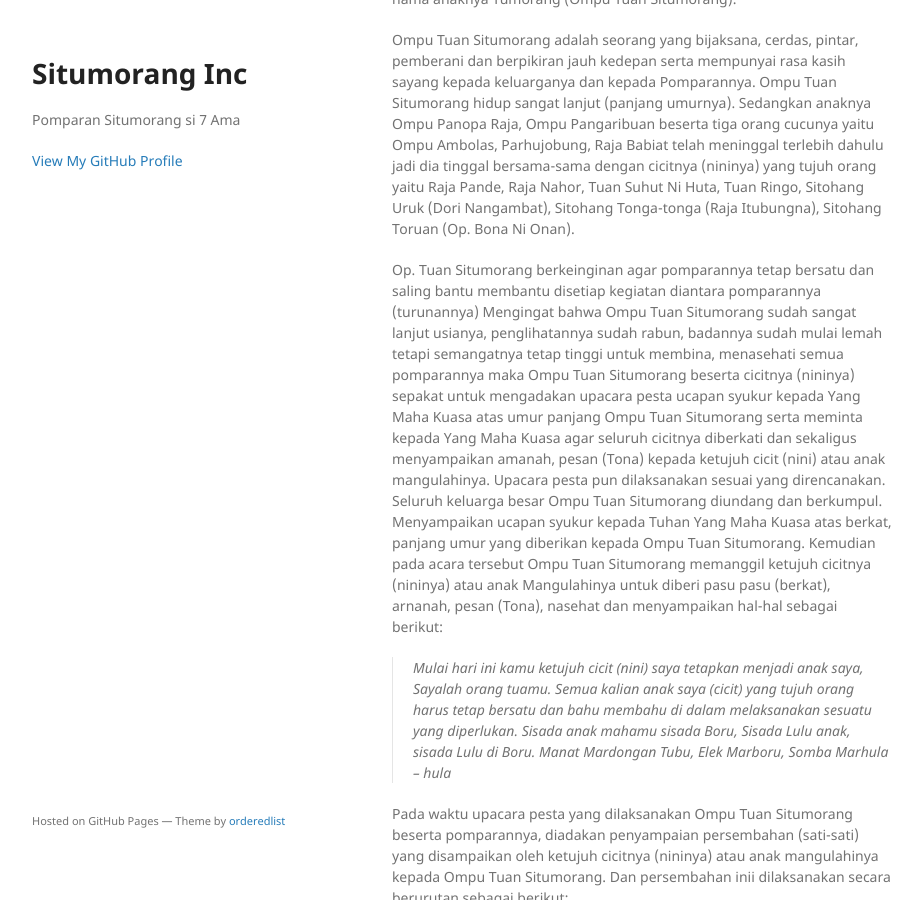
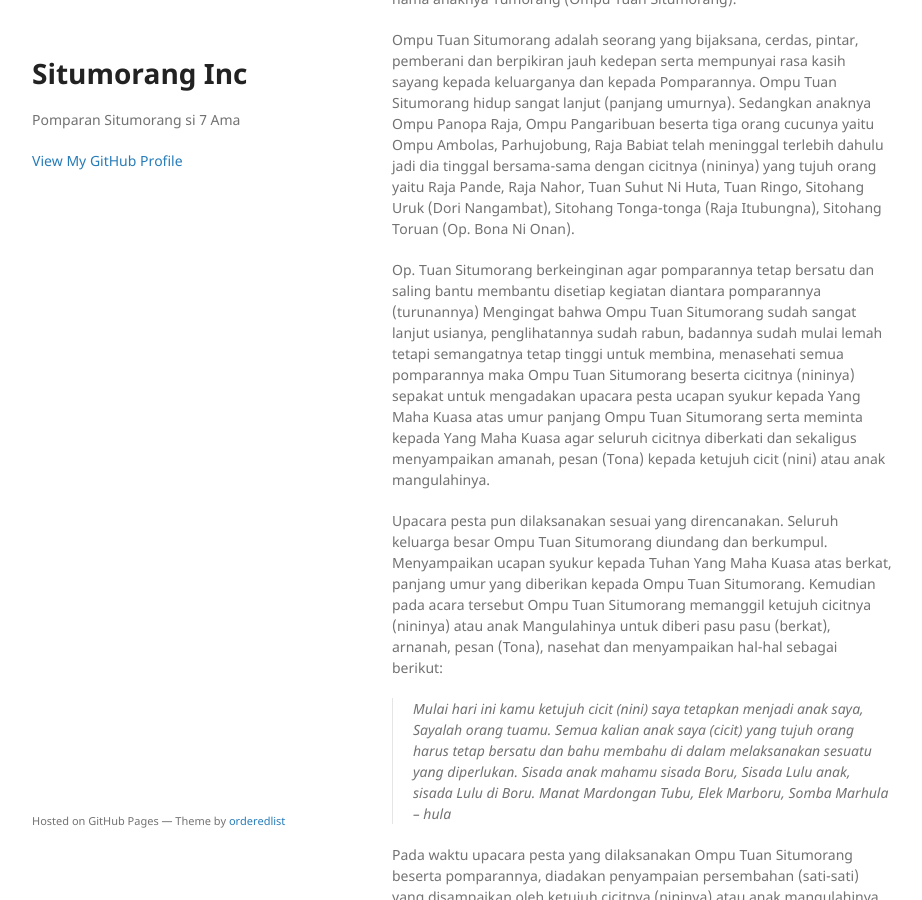
Before and after one commit to situmorang/situmorang.github.io, a Jekyll site: the page built from index.md, in a window 1280 px wide and 900 px high, scrolled down 1501 px. Shown: the whole window, without its empty margins (178-1100 px from the left). Built offline with Jekyll 4.4.1, drawn with Linux system fonts in a browser that asks for light colours; our own code applies the rules of GitHub Pages for plain Markdown files.

Commit message:
add content

```diff
--- a/index.md
+++ b/index.md
@@ -54,6 +54,7 @@ Ompu Tuan Situmorang adalah seorang yang bijaksana, cerdas, pintar, pemberani da
 
 Op. Tuan Situmorang berkeinginan agar pomparannya tetap bersatu dan saling bantu membantu disetiap kegiatan diantara pomparannya (turunannya)
 Mengingat bahwa Ompu Tuan Situmorang sudah sangat lanjut usianya, penglihatannya sudah rabun, badannya sudah mulai lemah tetapi semangatnya tetap tinggi untuk membina, menasehati semua pomparannya maka Ompu Tuan Situmorang beserta cicitnya (nininya) sepakat untuk mengadakan upacara pesta ucapan syukur kepada Yang Maha Kuasa atas umur panjang Ompu Tuan Situmorang serta meminta kepada Yang Maha Kuasa agar seluruh cicitnya diberkati dan sekaligus menyampaikan amanah, pesan (Tona) kepada ketujuh cicit (nini) atau anak mangulahinya.
+
 Upacara pesta pun dilaksanakan sesuai yang direncanakan. Seluruh keluarga besar Ompu Tuan Situmorang diundang dan berkumpul. Menyampaikan ucapan syukur kepada Tuhan Yang Maha Kuasa atas berkat, panjang umur yang diberikan kepada Ompu Tuan Situmorang. Kemudian pada acara tersebut Ompu Tuan Situmorang memanggil ketujuh cicitnya (nininya) atau anak Mangulahinya untuk diberi pasu pasu (berkat), arnanah, pesan (Tona), nasehat dan menyampaikan hal-hal sebagai berikut:
 
 >Mulai hari ini kamu ketujuh cicit (nini) saya tetapkan menjadi anak saya, Sayalah orang tuamu.
@@ -64,12 +65,19 @@ Manat Mardongan Tubu, Elek Marboru, Somba Marhula – hula
 Pada waktu upacara pesta yang dilaksanakan Ompu Tuan Situmorang beserta pomparannya, diadakan penyampaian persembahan (sati-sati) yang disampaikan oleh ketujuh cicitnya (nininya) atau anak mangulahinya kepada Ompu Tuan Situmorang. Dan persembahan inii dilaksanakan secara berurutan sebagai berikut:
 
 1. Persembahan (Satti-satti) dan Raja Pande (Lumban Pande). Ompu Tuan Situmorang menerimanya dengan mengatakan Maulate (terima kasih), namalo doho, Pande doho, mangula siulaonmu, kamu kerjakanlah apa yang dapat kamu kerjakan untuk yang baik. Jadi goarmu mulai sadanion Jounma ho Raja Pande (Lumban Pande).
+
 2. Persembahan (Satti-satti)dan Raja Nohor (Lumban Nahor). Setelah diterima Ompu Tuan Situmorang mengucapkan terima kasih dan mengatakan banyak kerjamu dapat kamu selesaikan dengan baik, mau bekerja sama, pandai dan selalu kamu menganggap bahwa kerja itu dapat kamu laksanakan jadi mulai hari ini saya panggilkan namamu menjadi Raja Nahor (Lumban Nahor).
+
 3. Persembahan dan Tuan Suhut (Tuan Suhut Ni Huta). setelah diterima persembahan (Satti-satti), Ompu Tuan Situmorang menyampaikan ucapan terima kasih dan mengatakan kamu adalah orang yang baik bijaksana pandai, selalu mau menjadi tumpuan, mempersatukan abang adikmu dan selalu mau menjadi pendorong untuk kebaikan diantara kalian yang abang beradik maka namamu saya panggilkan Tuan Suhut Ni Huta
+
 4. Persembahan dan Tuan Ringo. Setelah di terima persembahan (satti — satti), Ompu Tuan Situmorang mengucapkan terima kasih, mengatakan : Kamu adalah orang yang baik dan yang banyak bicara, kamu selalu banyak menyampaikan hal - hal yang perlu diketahui orang lain. Mulai hari ini saya panggilkan kamu menjadi bemama Tuan Ringo.
+
 5. Persembahan dan Sitohang Uruk (Dori Mangambat). Setelah dIterima persembahan (satti-satti), Ompu Tuan Situmorang mengucapkan terima kasih, diletakkan satti-satti tersebut di atas Tohang yang ada didalam rumah bagian uruk (julu), dan mengatakan Kamu adalah orang yang baik, mau bekerjasama dan mau menghargai abang adikmu. Jadi mulai hari ini saya panggilkan namamu Sitohang Uruk.
+
 6. Persembahan dan Sitohang Tonga - tonga (Raja Itubungna). Setelah diterima persembahan (satti - satti), Ompu Tuan Situmorang mengucapkan terima kasih, diletakkan satti-satti tersebut di atas Tohang yang ada didalam rumah bagian tengah dan mengatakan: Kamu adalah orang yang baik, mau bekerjasama, rajin, dan mau hormat menghormati. Maka saya panggilkan namamu Sitohang Tonga-tonga.
+
 7. Persembahan dan Sitohang Toruan (Ompu Bona Ni Onan). Setelah diterima persembahan (satti - satti), Ompu Tuan Situmorang mengucapkan terima kasih, diletakkan satti-satti tersebut di atas Tohang yang ada didalam rumah bagian hilir (Toruan atau Jae) dan mengatakan: Kamu adalah orang yang baik, bekerja keras, mau bekerja sama, rajin, dan mau hormat menghormati serta di senangi. Maka saya panggilkan namamu Sitohang Toruan.
+
 > Catatan:
 >> a. Nama-nama (panggilan) yang dibuat / ditetapkan oleh Ompu Tuan Situmorang kepada ketujuh cicitnya (nininya) atau anak mangulahinya adalah nama yang balk sesuai karakter, sifat, tempat kejadian (pelaksanaan) dan masing-masing cicitnya (nininya). <br>
 b. Nama-nama dan ketujuh cicitnya (nininya) atau anak mangulahi atau nama anak Ompu Tuan Situmorang inilah yang menjadi nama populer dikalangan pompanan Situmorang yaitu : Penyebutan atau pemanggilan Situmorang Sipitu Ama
@@ -93,4 +101,4 @@ Kami mohon di maafkan
 Horas Tondi Madingin
 Pir Tondi Matogu
 
-**from : Keluarga BESAR Situmorang (Facebook Page)**
+*from : Keluarga BESAR Situmorang (Facebook Page)*
```
